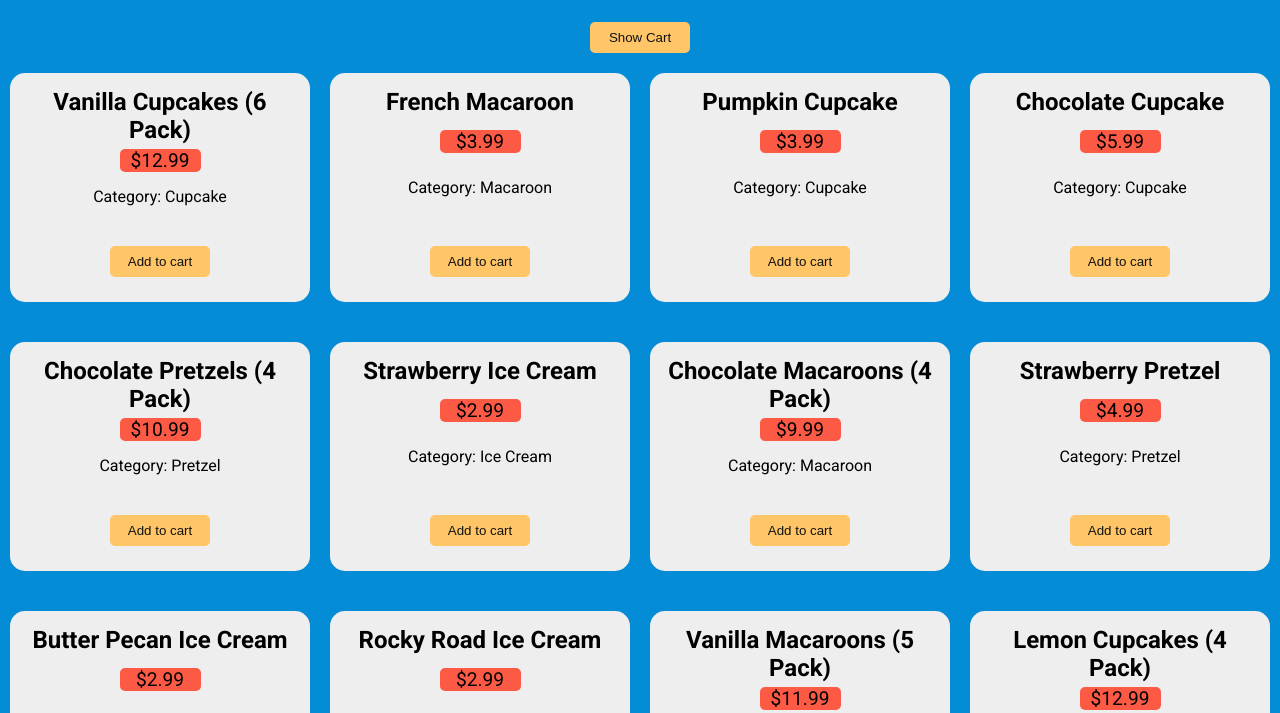
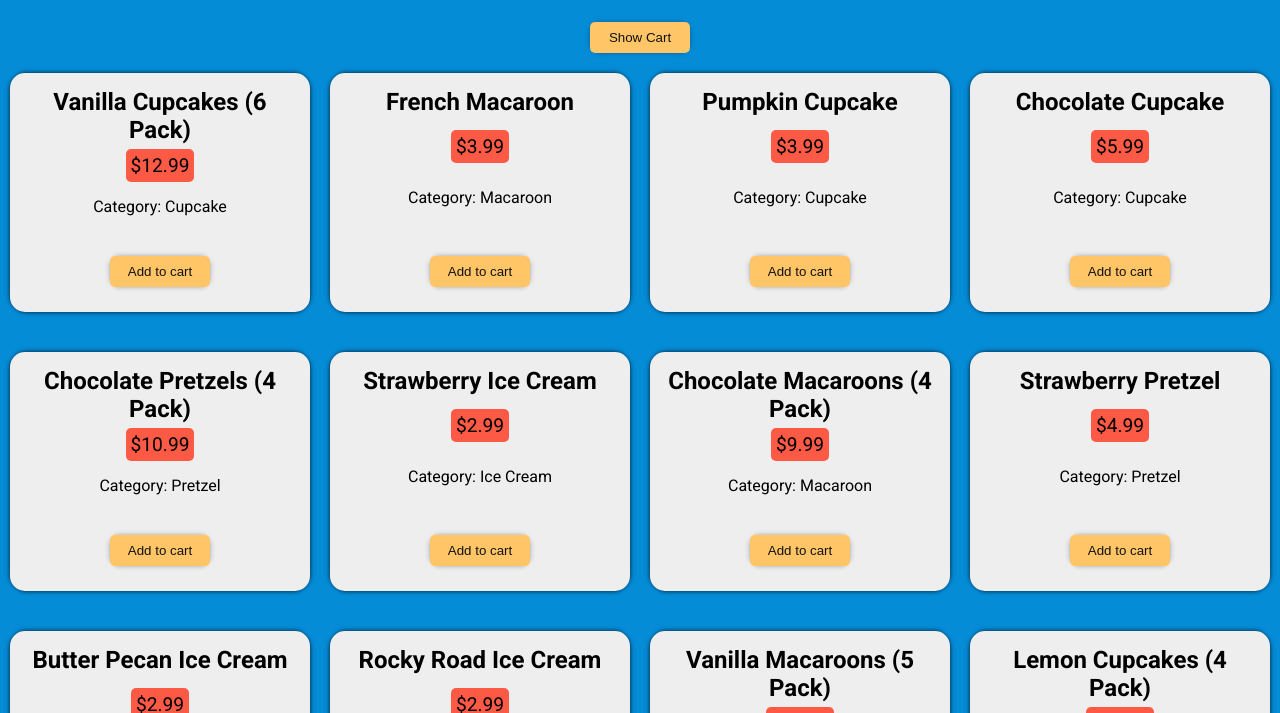
Before and after one commit to TheDevotion/FreeCodeCamp-JavaScript-projects, a plain HTML site: page ShoppingCart/index.html in a window 1280 px wide. Shown: the part 85-798 px from the top of the page. Drawn offline with Linux system fonts and the light colour scheme.

Commit message:
added shadow effect

```diff
--- a/ShoppingCart/styles.css
+++ b/ShoppingCart/styles.css
@@ -44,14 +44,19 @@ body {
   display: flex;
   flex-direction: column;
   justify-content: space-between;
+  box-shadow: 0 5px 5px -5px rgba(0, 0, 0, 0.8),
+    /* top */ -5px 0 5px -5px rgba(0, 0, 0, 0.8),
+    /* left */ 5px 0 5px -5px rgba(0, 0, 0, 0.8),
+    /* right */ 0 -5px 5px -5px rgba(0, 0, 0, 0.8); /* bottom */
 }
 
 .dessert-price {
   font-size: 1.2rem;
   background-color: var(--orange);
-  width: 30%;
+  width: fit-content;
   margin: 5px auto;
   border-radius: 5px;
+  padding: 5px;
 }
 
 .btn {
@@ -63,6 +68,10 @@ body {
   border: none;
   border-radius: 5px;
   padding: 0.5rem;
+  box-shadow: 0 5px 5px -5px rgba(0, 0, 0, 0.3),
+    /* top */ -5px 0 5px -5px rgba(0, 0, 0, 0.3),
+    /* left */ 5px 0 5px -5px rgba(0, 0, 0, 0.3),
+    /* right */ 0 -5px 5px -5px rgba(0, 0, 0, 0.3); /* bottom */
 }
 
 .btn:hover {
```
